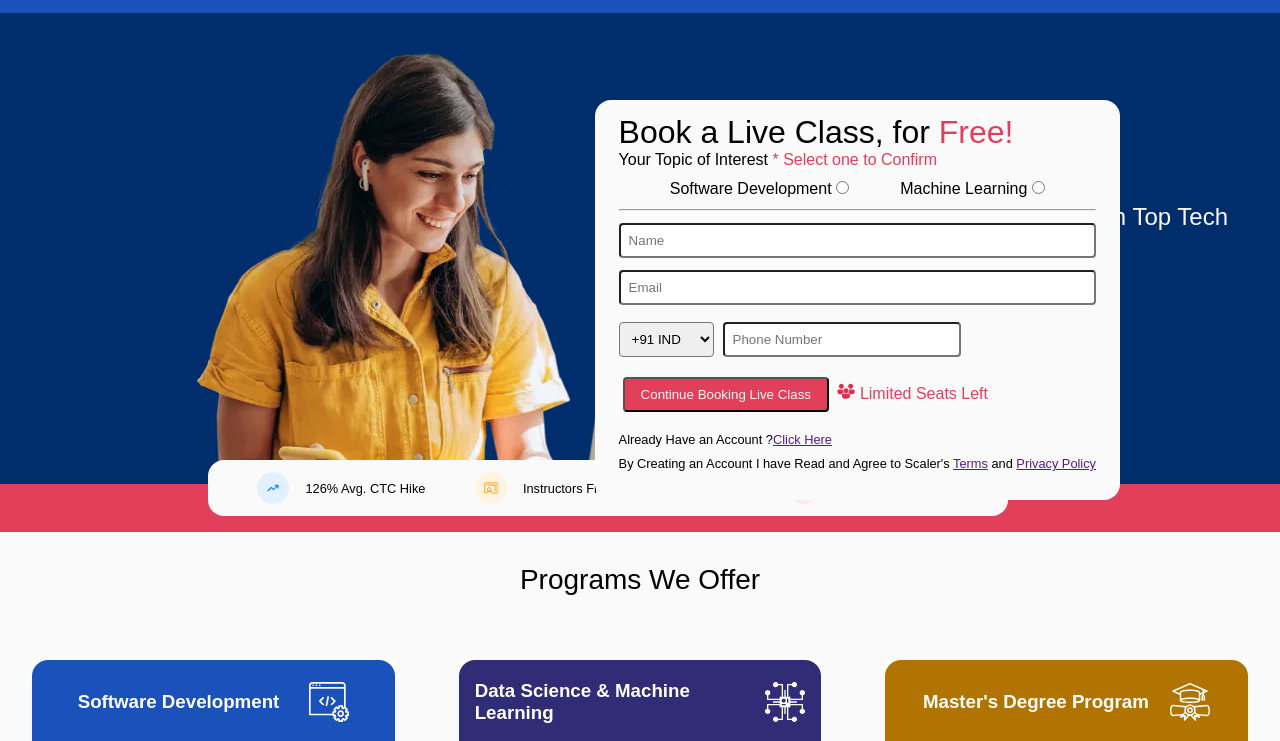
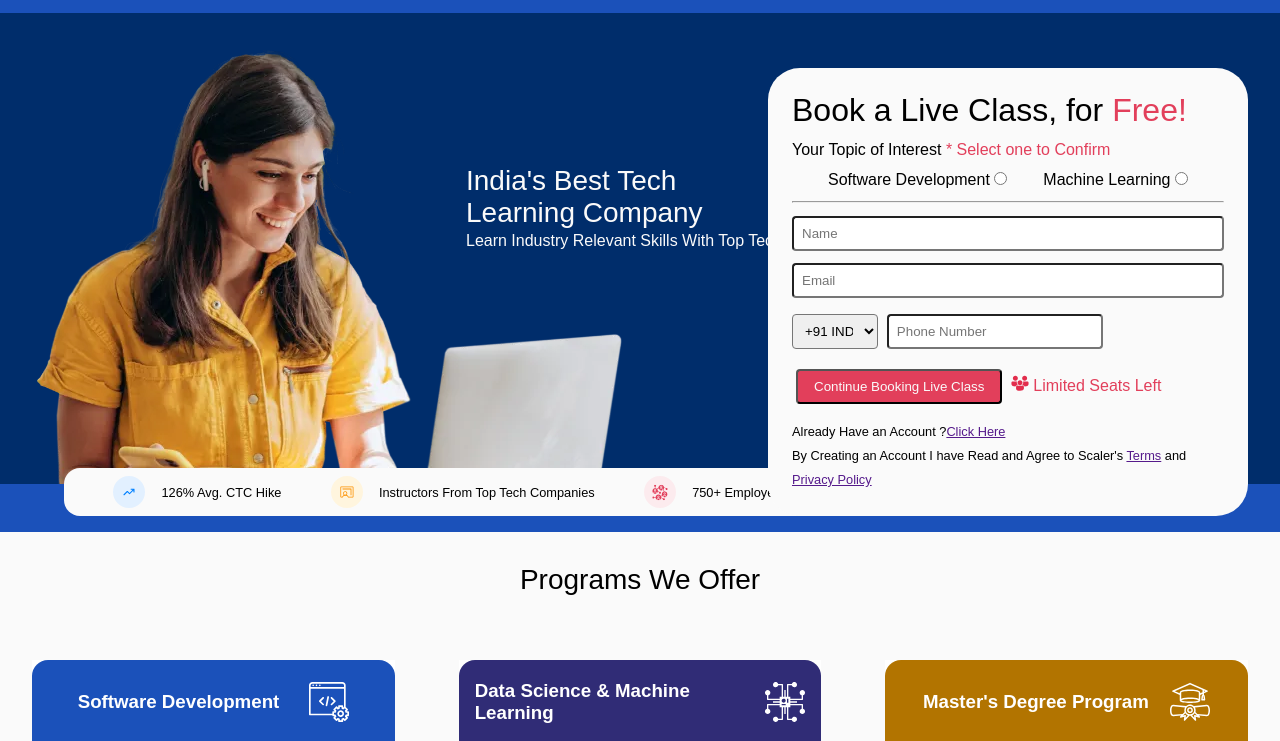
Before and after one commit to Pratik110/ScalerAcademy, a plain HTML site: page index.html in a window 1280 px wide. Shown: the part 65-806 px from the top of the page. Drawn offline with Linux system fonts and the light colour scheme.

Commit message:
Modified styling

```diff
--- a/style.css
+++ b/style.css
@@ -77,27 +77,26 @@ section .banner {
 }
 .banner>img{
     padding: 2rem;
-    margin-left: 10rem;
 }
 .banner .typo{
     color: var(--white);
     margin-top: -8rem;
-    margin-left: -4rem;
+    margin-left: -12rem;
 }
 .banner .typo h1{
     font-weight: 400;
     font-size: 1.75rem;
 }
 .banner .typo p{
-    line-height: 2;
+    line-height: 1.5;
     font-weight: 200;
-    font-size: 1.5rem;
+    font-size: 1rem;
 }
 .bottom {
     position: absolute;
     height: 3rem;
     width: 100vw;
-    background-color: var(--pink);
+    background-color: var(--bgLight);
     bottom: 0rem;
 }
 .banner .ads {
@@ -105,13 +104,12 @@ section .banner {
     bottom: 1rem;
     display: flex;
     background-color: var(--white);
-    height: 3.5rem;
+    height: 3rem;
     border-radius: 1rem;
     width: 50rem;
-    left: 5rem;
     align-items: center;
     justify-content: space-evenly;
-    margin-left: 8rem;
+    margin-left: 4rem;
 }
 
 .banner .ads div {
@@ -127,15 +125,15 @@ section .banner {
 .form {
     background-color: var(--white);
     position: absolute;
-    bottom: 2rem;
-    right: 10rem;
-    height: 25rem;
-    border-radius: 1rem;
+    bottom: 1rem;
+    right: 2rem;
+    height: 28rem;
+    width: 30rem;
+    border-radius: 2rem;
     padding: 1.5rem;
     display: flex;
     justify-content: space-between;
     flex-direction: column;
-    line-height: 1rem;
 }
 .form h1 {
     font-weight: 500;
```
